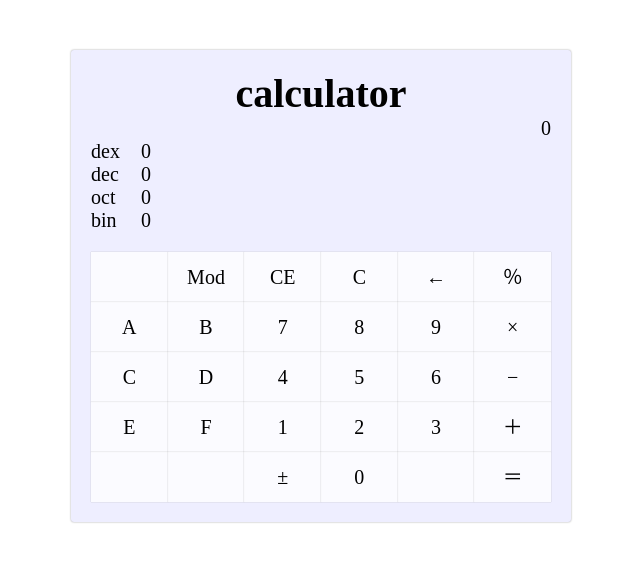
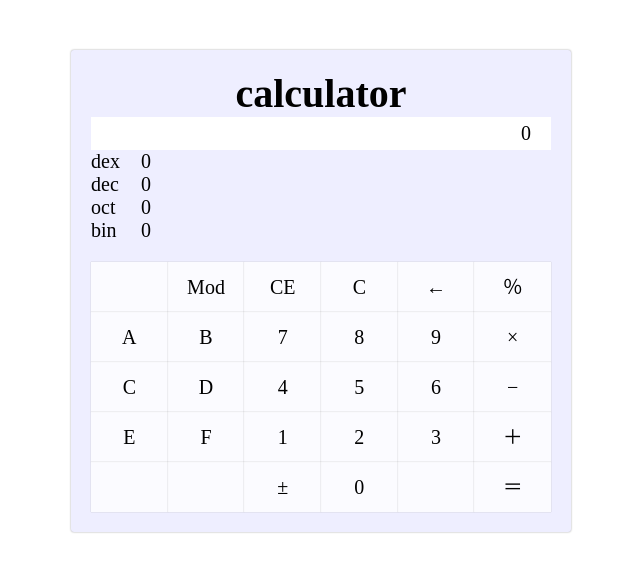
Before and after one commit to kevinptt0323/softdev-hw1, a plain HTML site: page index.html in a window 1280 px wide. Shown: the whole page, without its empty margins (319-959 px from the left). Drawn offline with Linux system fonts and the light colour scheme.

Commit message:
modify css

```diff
--- a/index.html
+++ b/index.html
@@ -11,7 +11,7 @@
 	<div class="calc">
 		<div class="title">calculator</div>
 		<div class="display">
-			<div class="main">0</div>
+			<div class="value">0</div>
 			<div class="bases">
 				<div class="base dex">0</div>
 				<div class="base dec">0</div>
--- a/style.css
+++ b/style.css
@@ -19,8 +19,10 @@ body { margin: 0; padding: 0; top: 0; left: 0; }
 	text-align: center;
 }
 
-.display .main {
+.display .value {
 	text-align: right;
+	background: #fff;
+	padding: 5px 20px;
 }
 
 .display .base:before {
@@ -50,11 +52,15 @@ body { margin: 0; padding: 0; top: 0; left: 0; }
 	line-height: 50px;
 	transition: box-shadow .2s, transform .2s, background .2s;
 	background: rgba(255, 255, 255, 0.8);
+	cursor: pointer;
 }
 
 .button:hover {
 	box-shadow: 0 0 5px #999;
 	z-index: 20;
-	transform: scale(1.2);
 	background: rgba(255, 255, 255, 1);
 }
+
+.button:active {
+	box-shadow: 0 0 5px #999 inset;
+}
```
